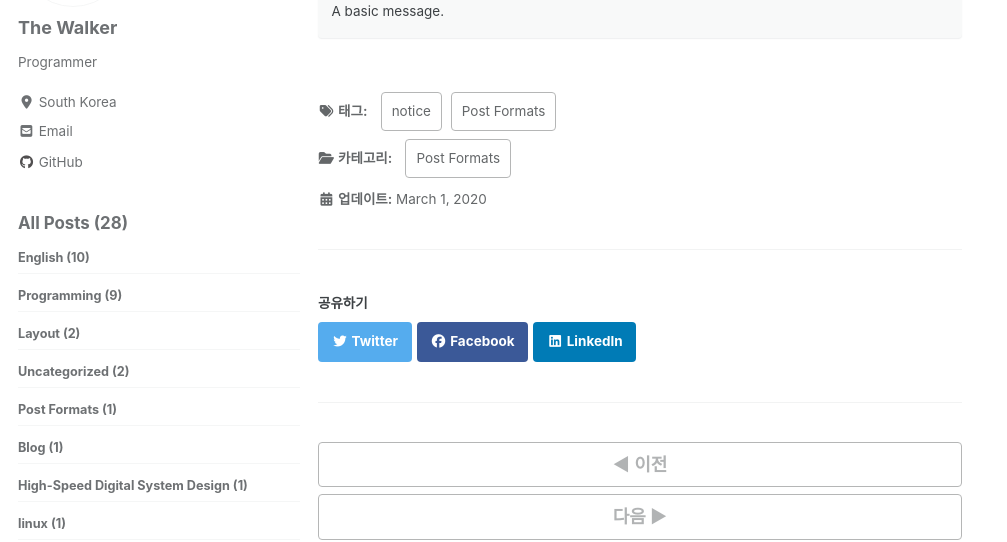
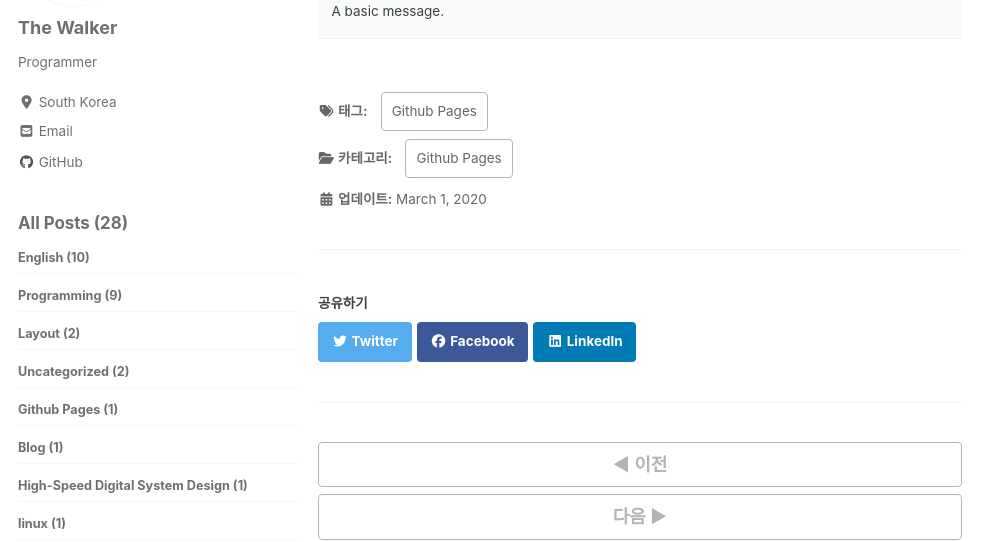
Before and after one commit to sytone/thewalkery.github.io, a Jekyll site: the page built from _posts/2020-03-01-notice.md, in a window 1280 px wide and 900 px high, scrolled down 1976 px. Shown: the part 157-699 px from the top of the window, without its empty margins (0-1007 px from the left). Built offline with Jekyll 4.4.1, drawn with Linux system fonts in a browser that asks for light colours; cached includes are drawn as plain includes; nearby versions of some CDN libraries; comment, search, counter and statistics services are not loaded.

Commit message:
Update 2020-03-01-notice.md

```diff
--- a/_posts/2020-03-01-notice.md
+++ b/_posts/2020-03-01-notice.md
@@ -1,10 +1,9 @@
 ---
 title: "Post: Notice"
 categories:
-  - Post Formats
+  - Github Pages
 tags:
-  - Post Formats
-  - notice
+  - Github Pages
 ---
 
 A notice displays information that explains nearby content. Often used to call attention to a particular detail.
```
